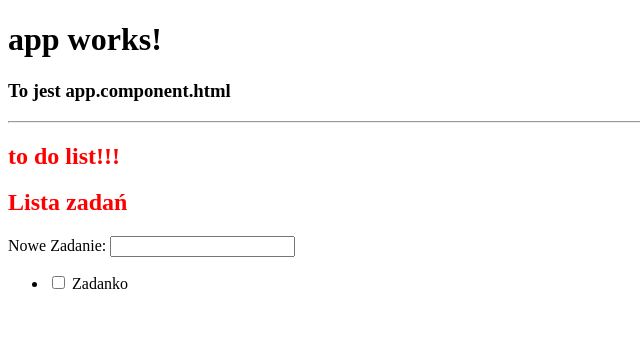
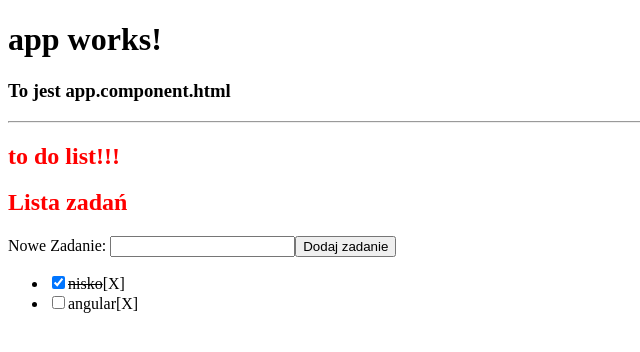
Before and after one commit to 04kamil/FirstAngular2, an Angular app in the folder MyFirstApp/: page / in a window 1280 px wide. Shown: the top 352 px of the page, without its empty margins (0-640 px from the left). Built offline with nearby package versions, Linux system fonts and the light colour scheme.

Commit message:
and next

```diff
--- a/MyFirstApp/src/app/todolist/todolist.component.css
+++ b/MyFirstApp/src/app/todolist/todolist.component.css
@@ -1,3 +1,11 @@
 h2{
     color: red;
 }
+
+.delete-icon{
+    cursor: pointer;
+}
+.checked {
+    text-decoration: line-through;
+
+}
--- a/MyFirstApp/src/app/todolist/todolist.component.html
+++ b/MyFirstApp/src/app/todolist/todolist.component.html
@@ -6,11 +6,15 @@
 
 <!--<form >-->
 <label>
-  Nowe Zadanie: <input type="text" [(ngModel)]="task" (keyup.enter)="addToDo()"/>
+  Nowe Zadanie: <input type="text" [(ngModel)]="task" (keyup.enter)="addToDo()"/> <input type="submit" (click)="addToDo()" value="Dodaj zadanie"/>
 </label>
 
 <ul>
-<li><input type="checkbox"/> Zadanko</li>
+  <li *ngFor="let todo of todos, let ind = index">
+    <input type="checkbox"  [(ngModel)]="todo.isMy"/>
+    <span [ngClass]="{'checked':todo.isMy}">{{todo.title}}</span>
+    <span class="delete-icon" (click)="deleteToDo(ind)">[X]</span>
+  </li>
 </ul>
 <!--<input type="submit" value="Send msg" ng-click="addToDo()"/>-->
 <!--</form>-->
--- a/MyFirstApp/src/app/todolist/todolist.component.ts
+++ b/MyFirstApp/src/app/todolist/todolist.component.ts
@@ -9,9 +9,41 @@ export class TodolistComponent {
   title = 'to do list!!!';
   task:string='';
 
+todos:Array<ToDo>=[
+{
+  title: "nisko",
+  isMy: true
+},
+{
+  title: 'angular',
+  isMy: false
+}
+
+];
+
   addToDo()
   {
-    console.log(this.task);
+    if(!this.task)
+    {
+      return;
+    }
+    const newTask:ToDo={
+      title:this.task,
+      isMy:true
+    };
+    this.todos.push(newTask);
+    this.task= '';
+  }
 
+  deleteToDo(index)
+  {
+    this.todos.splice(index,1);
   }
+
+
 }
+
+interface ToDo{
+  title:string;
+  isMy:boolean;
+}
```
